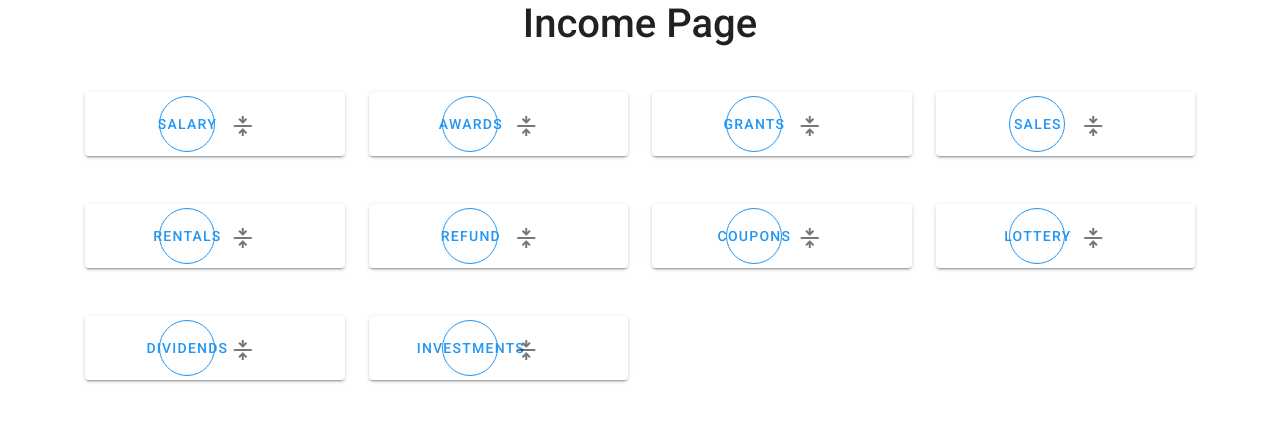
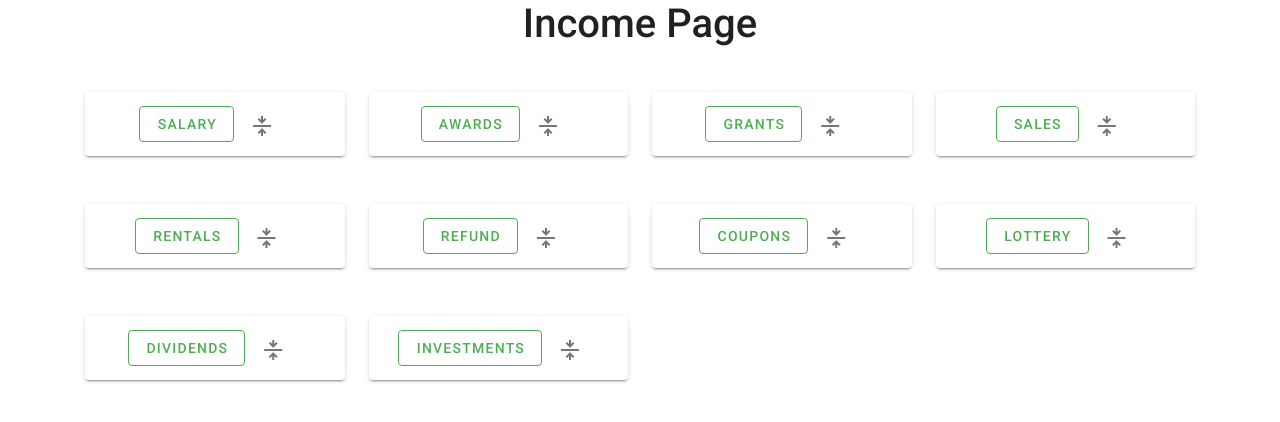
Before and after one commit to narula2000/LedgerOOCProjectWebApp, a Vue app in the folder frontend/: page /income in a window 1280 px wide. Shown: the top 422 px of the page. Built offline with nearby package versions, Linux system fonts and the light colour scheme.

Commit message:
Improve the frontend in the income and expense page

```diff
--- a/frontend/src/views/Expense.vue
+++ b/frontend/src/views/Expense.vue
@@ -18,7 +18,7 @@
           align="center"
           justify="center"
         >
-        <v-btn fab color="red" dark outlined >foods </v-btn>
+        <v-btn color="red" dark outlined >foods </v-btn>
 
         <v-card-title>
           <div>
@@ -36,7 +36,7 @@
           align="center"
           justify="center"
         >
-        <v-btn fab color="red" dark outlined >transportation </v-btn>
+        <v-btn   color="red" dark outlined >transportation </v-btn>
 
 
         <v-card-title>
@@ -55,7 +55,7 @@
           align="center"
           justify="center"
         >
-        <v-btn fab color="red" dark outlined >car </v-btn>
+        <v-btn   color="red" dark outlined >car </v-btn>
 
 
         <v-card-title>
@@ -73,7 +73,7 @@
           align="center"
           justify="center"
         >
-        <v-btn fab color="red" dark outlined >entertainment </v-btn>
+        <v-btn   color="red" dark outlined >entertainment </v-btn>
 
 
         <v-card-title>
@@ -94,7 +94,7 @@
           align="center"
           justify="center"
         >
-        <v-btn fab color="red" dark outlined >insurance </v-btn>
+        <v-btn   color="red" dark outlined >insurance </v-btn>
 
 
         <v-card-title>
@@ -113,7 +113,7 @@
           align="center"
           justify="center"
         >
-        <v-btn fab color="red" dark outlined >tax </v-btn>
+        <v-btn   color="red" dark outlined >tax </v-btn>
 
 
         <v-card-title>
@@ -132,7 +132,7 @@
           align="center"
           justify="center"
         >
-        <v-btn fab color="red" dark outlined >telephone</v-btn>
+        <v-btn   color="red" dark outlined >telephone</v-btn>
 
 
         <v-card-title>
@@ -150,7 +150,7 @@
           align="center"
           justify="center"
         >
-        <v-btn fab color="red" dark outlined >health </v-btn>
+        <v-btn   color="red" dark outlined >health </v-btn>
 
 
         <v-card-title>
@@ -171,7 +171,7 @@
           align="center"
           justify="center"
         >
-        <v-btn fab color="red" dark outlined >education </v-btn>
+        <v-btn   color="red" dark outlined >education </v-btn>
 
 
         <v-card-title>
@@ -190,7 +190,7 @@
           align="center"
           justify="center"
         >
-        <v-btn fab color="red" dark outlined >travel </v-btn>
+        <v-btn   color="red" dark outlined >travel </v-btn>
 
 
         <v-card-title>
--- a/frontend/src/views/Income.vue
+++ b/frontend/src/views/Income.vue
@@ -18,8 +18,24 @@
           align="center"
           justify="center"
         >
-        <v-btn fab color="blue" dark outlined >salary </v-btn>
+        <v-btn   color="success" dark outlined >salary </v-btn>
+        <v-card-title>
+          <div>
+            <v-icon> mdi-format-align-middle</v-icon>
+          </div>
+        </v-card-title>
+        </v-row>
+      </v-card>
+    </v-flex>
 
+
+    <v-flex xs12 md3>
+      <v-card>
+           <v-row
+          align="center"
+          justify="center"
+        >
+        <v-btn   color="success" dark outlined >awards </v-btn>
 
         <v-card-title>
           <div>
@@ -37,25 +53,7 @@
           align="center"
           justify="center"
         >
-        <v-btn fab color="blue" dark outlined >awards </v-btn>
-
-        <v-card-title>
-          <div>
-            <v-icon> mdi-format-align-middle</v-icon>
-          </div>
-        </v-card-title>
-        </v-row>
-      </v-card>
-    </v-flex>
-
-
-    <v-flex xs12 md3>
-      <v-card>
-           <v-row
-          align="center"
-          justify="center"
-        >
-        <v-btn fab color="blue" dark outlined >grants </v-btn>
+        <v-btn   color="success" dark outlined >grants </v-btn>
 
         <v-card-title>
           <div>
@@ -72,7 +70,7 @@
           align="center"
           justify="center"
         >
-        <v-btn fab color="blue" dark outlined >sales </v-btn>
+        <v-btn   color="success" dark outlined >sales </v-btn>
 
 
         <v-card-title>
@@ -93,7 +91,7 @@
           align="center"
           justify="center"
         >
-        <v-btn fab color="blue" dark outlined >rentals </v-btn>
+        <v-btn   color="success" dark outlined >rentals </v-btn>
 
 
         <v-card-title>
@@ -112,7 +110,7 @@
           align="center"
           justify="center"
         >
-        <v-btn fab color="blue" dark outlined >refund </v-btn>
+        <v-btn   color="success" dark outlined >refund </v-btn>
 
 
         <v-card-title>
@@ -131,7 +129,7 @@
           align="center"
           justify="center"
         >
-        <v-btn fab color="blue" dark outlined >coupons </v-btn>
+        <v-btn   color="success" dark outlined >coupons </v-btn>
 
 
         <v-card-title>
@@ -149,7 +147,7 @@
           align="center"
           justify="center"
         >
-        <v-btn fab color="blue" dark outlined >lottery </v-btn>
+        <v-btn   color="success" dark outlined >lottery </v-btn>
 
 
         <v-card-title>
@@ -170,7 +168,7 @@
           align="center"
           justify="center"
         >
-        <v-btn fab color="blue" dark outlined >dividends </v-btn>
+        <v-btn   color="success" dark outlined >dividends </v-btn>
 
         <v-card-title>
           <div>
@@ -188,7 +186,7 @@
           align="center"
           justify="center"
         >
-        <v-btn fab color="blue" dark outlined >investments </v-btn>
+        <v-btn   color="success" dark outlined >investments </v-btn>
 
         <v-card-title>
           <div>
```
